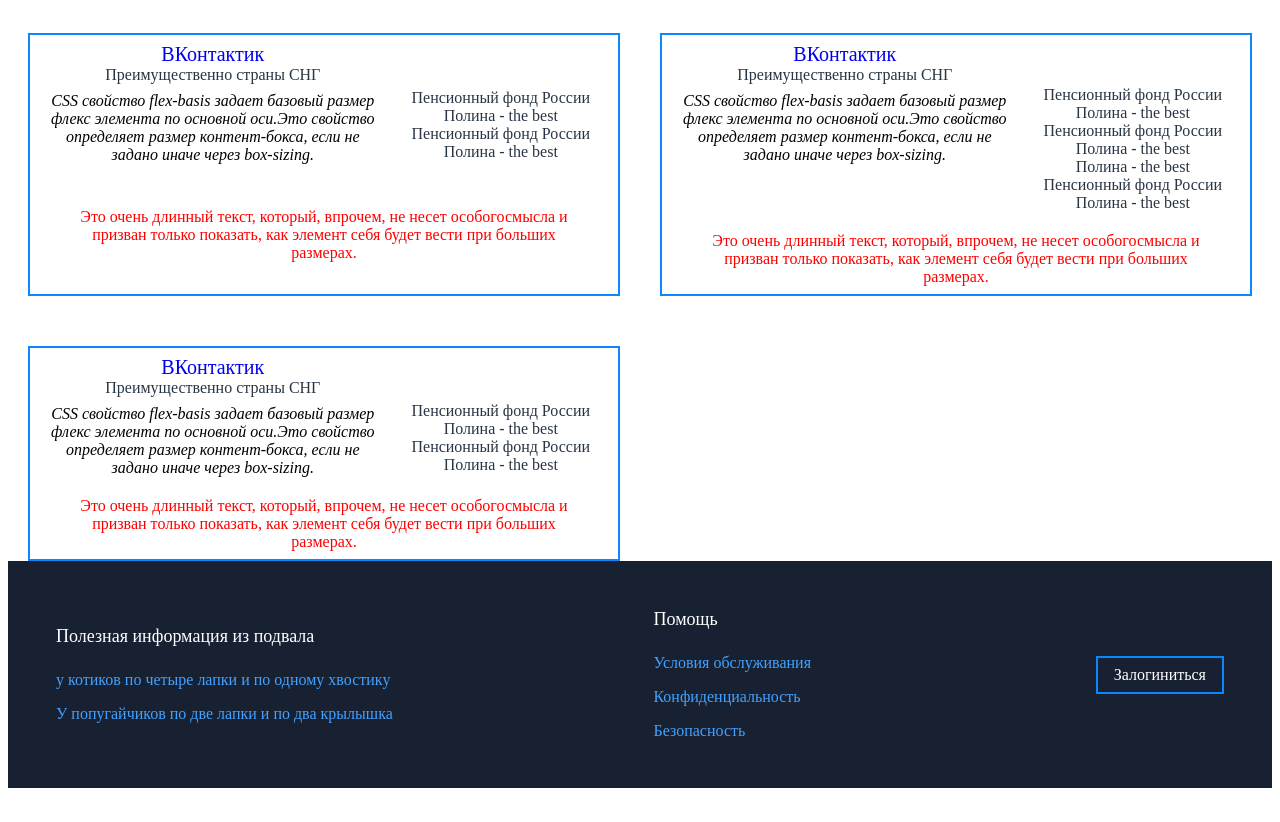
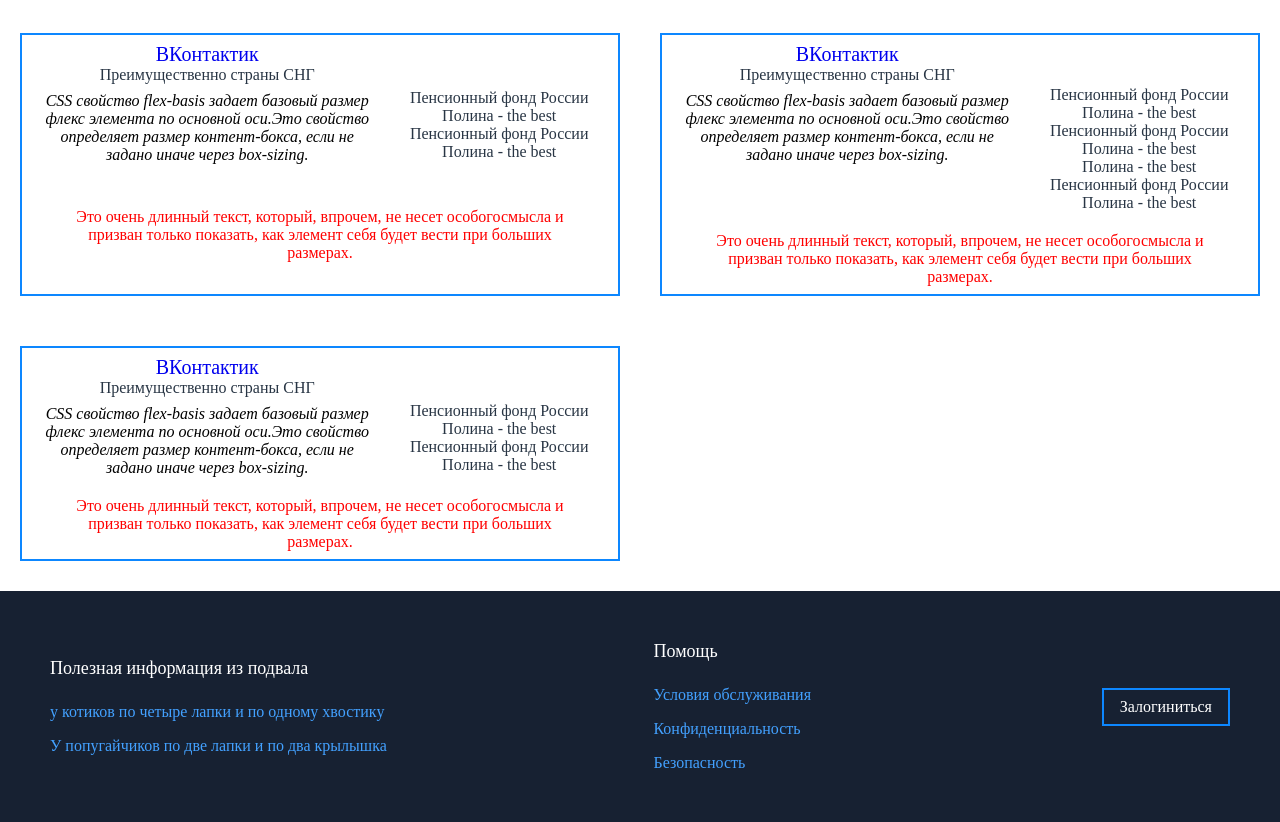
Before and after one commit to slobodaPolina/Lab1Web, a plain HTML site: page index.html in a window 1280 px wide. Shown: the part 108-930 px from the top of the page. Before the commit the page ends 904 px from the top, so only its background shows below. Drawn offline with nearby package versions, Linux system fonts and the light colour scheme.

Commit message:
доработка верстки

```diff
--- a/index.html
+++ b/index.html
@@ -8,6 +8,7 @@
 </head>
 <body>
 	<div id="app" class="body-wrapper">
+		<div>
 		<h1>Социальные сети</h1>
 		<div class="card-wrapper">
 			<div v-for="card in cardsData" class="card">
@@ -34,6 +35,7 @@
 				</div>
 			</div>
 		</div>
+		</div>
 		<div id="footer" class="flex-column">
 			<div class="flex-row footer-info">
 				<div class="flex-column footer-list">
--- a/style.css
+++ b/style.css
@@ -94,7 +94,8 @@ h1 {
 }
 
 #footer {
-		padding: 48px;
+	margin-top: 30px;
+		padding: 50px;
 		background: #172132;
 		justify-content: space-between;
 }
@@ -137,3 +138,16 @@ h1 {
 	display: flex;
 	flex-direction: column;
 }
+
+html,
+body {
+  min-height: 100%;
+	margin: 0;
+}
+
+.body-wrapper {
+  display: flex;
+  flex-direction: column;
+	min-height: 100vh;
+	justify-content: space-between;
+}
```
